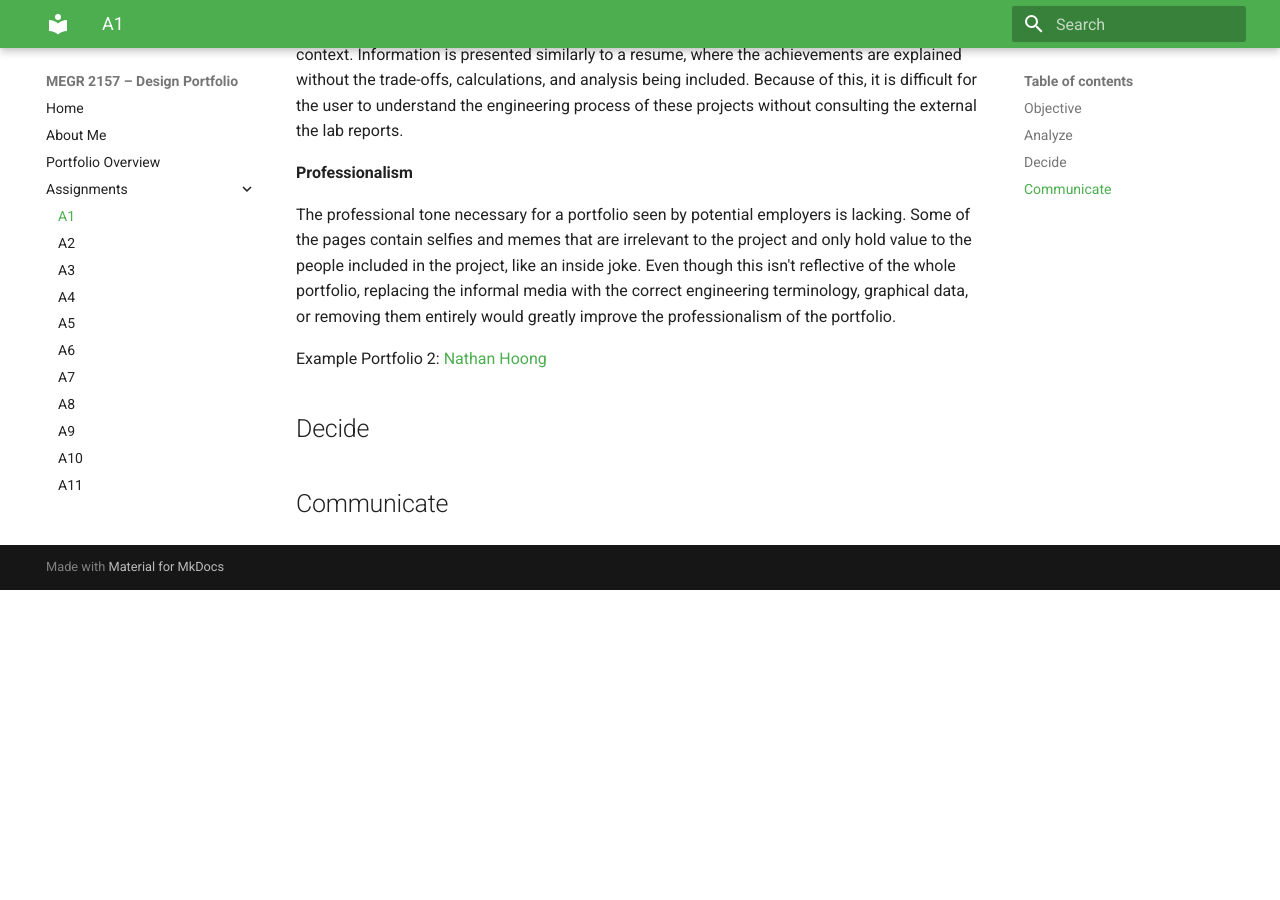
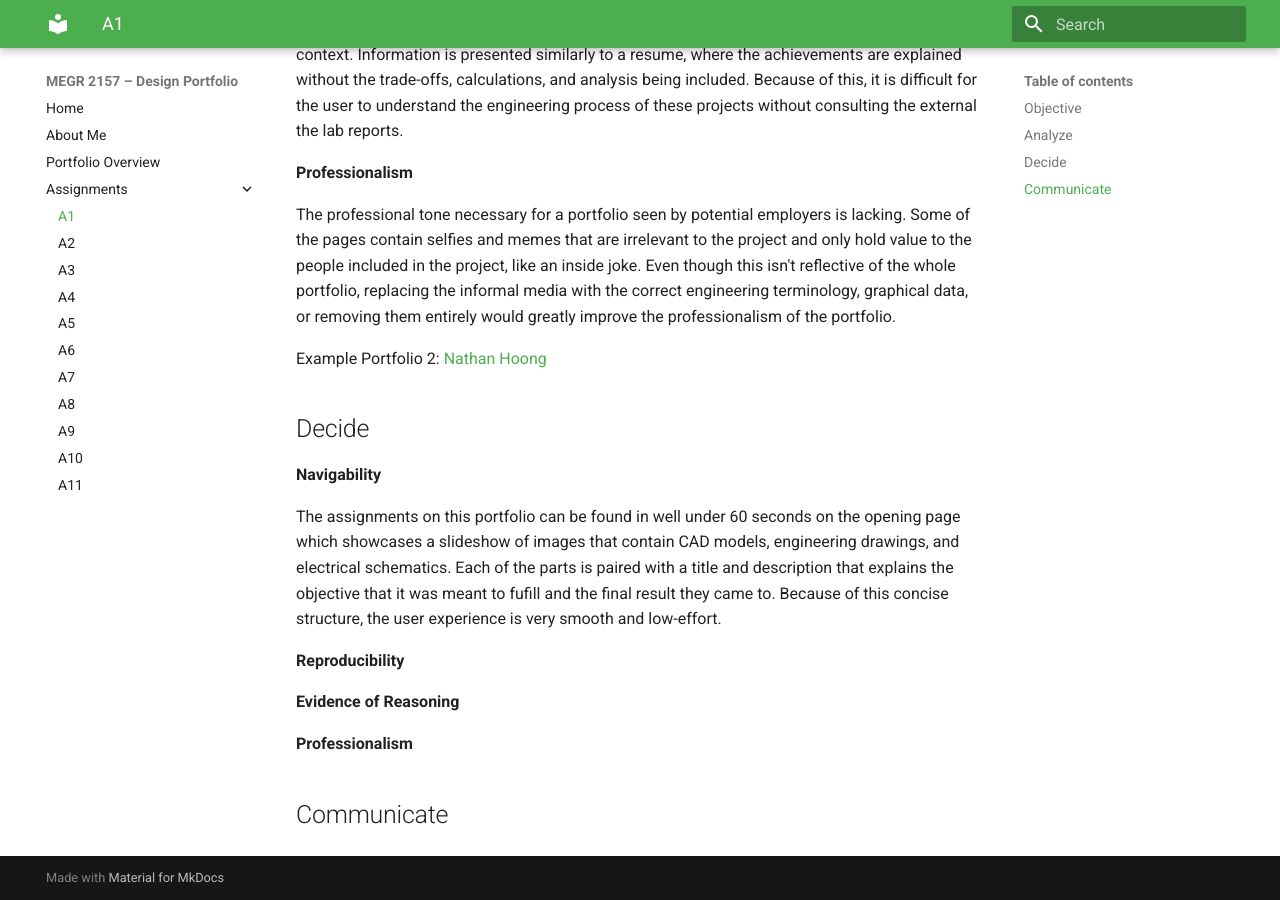
Before and after one commit to Jmswanchara/megr2156-portfolio, an MkDocs documentation site: the page built from docs/assignments/A01/index.md, in a window 1280 px wide and 900 px high, scrolled down 795 px. Built offline with MkDocs 1.6.1 and Material for MkDocs 9.7.7, drawn with Linux system fonts in a browser that asks for light colours; before the commit the page ends 1385 px from its top, so only the background shows below that.

Commit message:
Enhance documentation with new sections
Added sections on navigability, reproducibility, evidence of reasoning, and professionalism to the assignments documentation.

```diff
--- a/docs/assignments/A01/index.md
+++ b/docs/assignments/A01/index.md
@@ -27,5 +27,20 @@ Example Portfolio 2: [Nathan Hoong](https://nhoong.github.io/)
 
 ## Decide
 
+**Navigability**
+
+The assignments on this portfolio can be found in well under 60 seconds on the opening page which showcases a slideshow of images that contain CAD models, engineering drawings, and electrical schematics.  Each of the parts is paired with a title and description that explains the objective that it was meant to fufill and the final result they came to.  Because of this concise structure, the user experience is very smooth and low-effort.
+
+**Reproducibility**
+
+
+
+**Evidence of Reasoning**
+
+
+
+**Professionalism**
+
+
 
 ## Communicate
```
